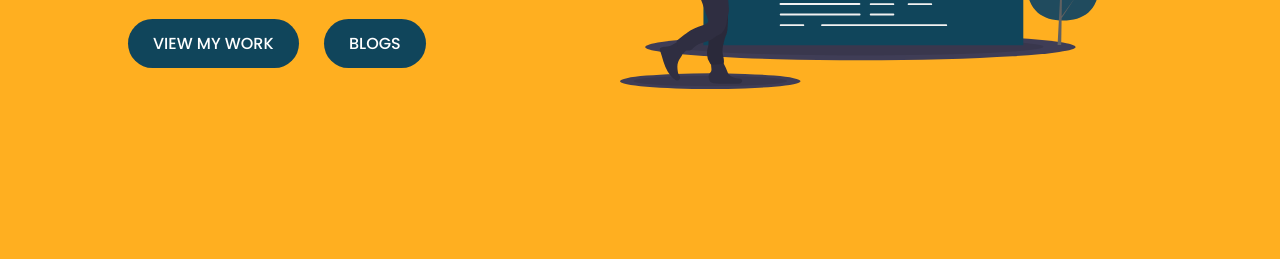
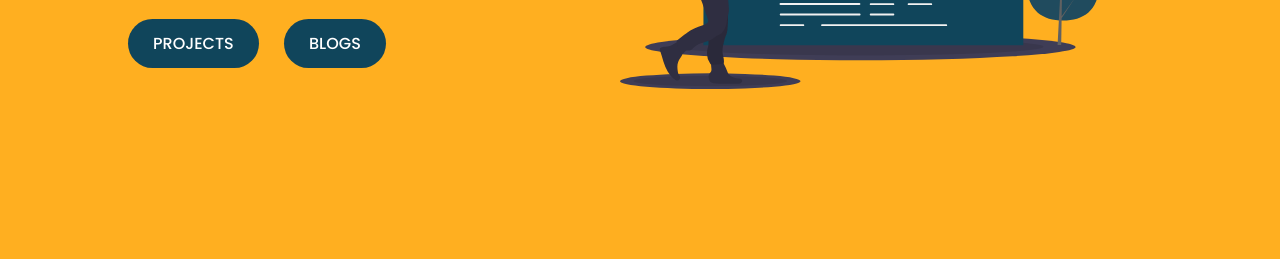
Before and after one commit to rkjain119/rushab.in, a plain HTML site: page index.html in a window 1280 px wide. Shown: the part 476-735 px from the top of the page. Drawn offline with Linux system fonts and the light colour scheme.

Commit message:
links fix

```diff
--- a/index.html
+++ b/index.html
@@ -34,8 +34,8 @@
                             <p>
                                 Web Developer - Passionate about building Websites & Web Apps.
                             </p>
-                            <a class="cta" href="projects.html"><button class="cta-btn">VIEW MY WORK</button></a>
-                            <a class="cta" href="projects.html"><button class="cta-btn">BLOGS</button></a>
+                            <a class="cta" href="projects.html"><button class="cta-btn">PROJECTS</button></a>
+                            <a class="cta" href="blogs.html"><button class="cta-btn">BLOGS</button></a>
                         </div>
                         <div class="hero-img">
                             <img class="hero-imgdata" src="src/hero.svg" alt="" />
```
